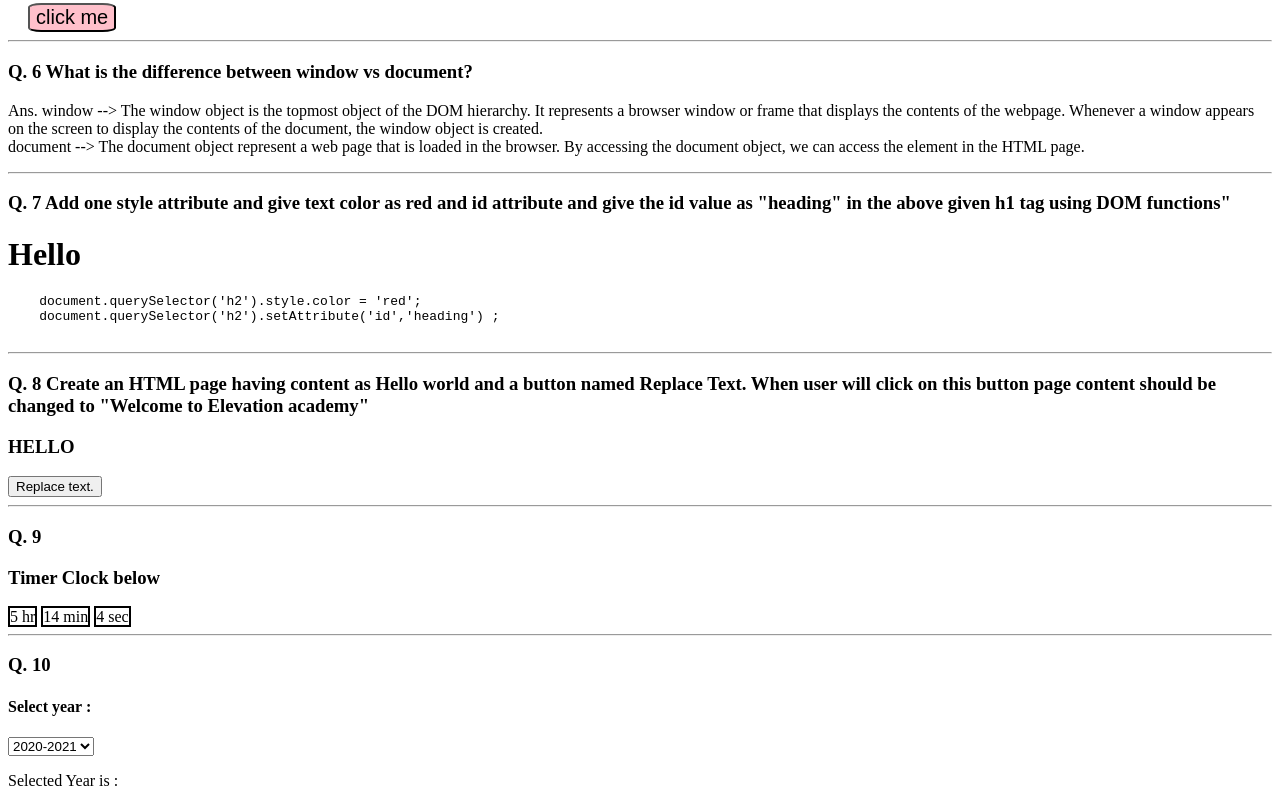
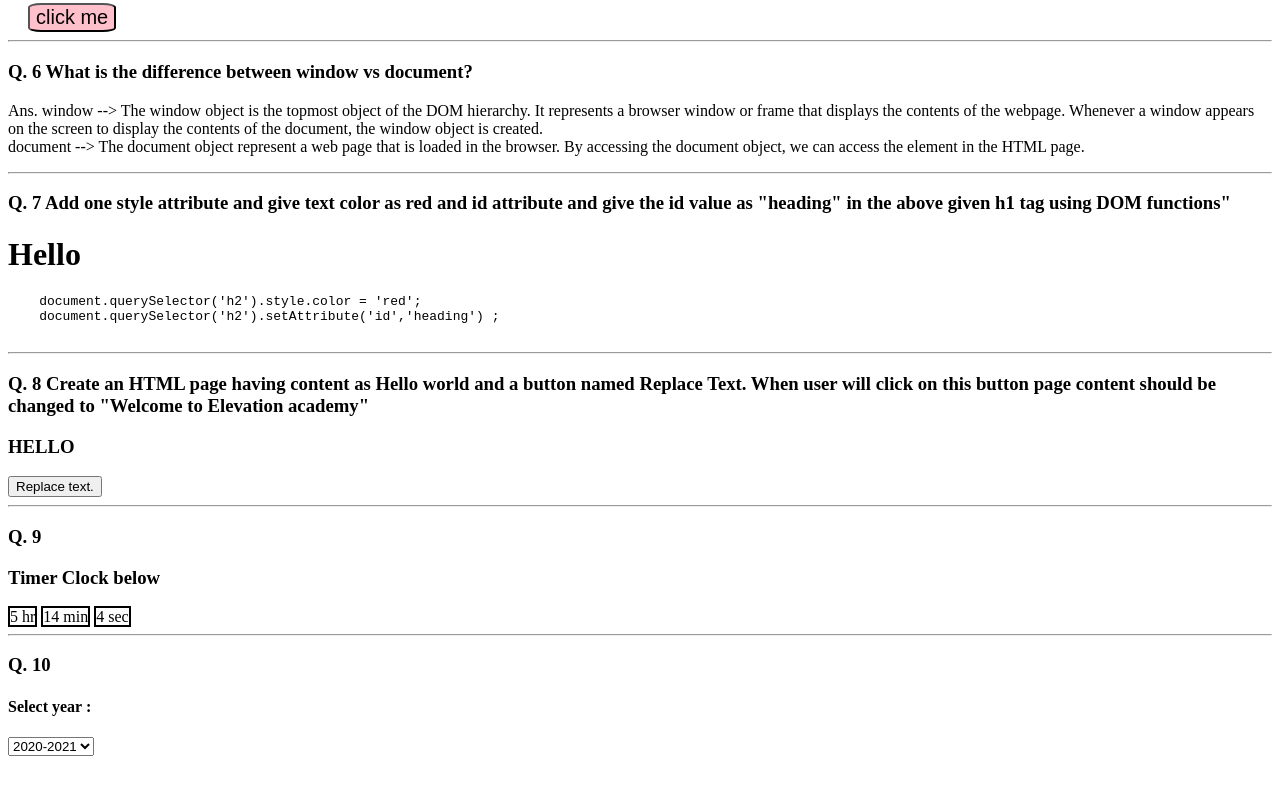
Before and after one commit to Yogendra-123/JS_DOM, a plain HTML site: page index.html in a window 1280 px wide. Shown: the part 989-1795 px from the top of the page. After the commit the page ends 1753 px from the top, so only its background shows below. Drawn offline with Linux system fonts and the light colour scheme.

Commit message:
dropdown console changed

```diff
--- a/index.html
+++ b/index.html
@@ -107,7 +107,6 @@ user will click on this button page content should be changed to "Welcome to Ele
     <option value="2022-2023">2022-2023</option>
 </select>
 
-    <p id="selectedYearValue">Selected Year is : </p>
 
 
 <script src="./main.js"></script>
```
